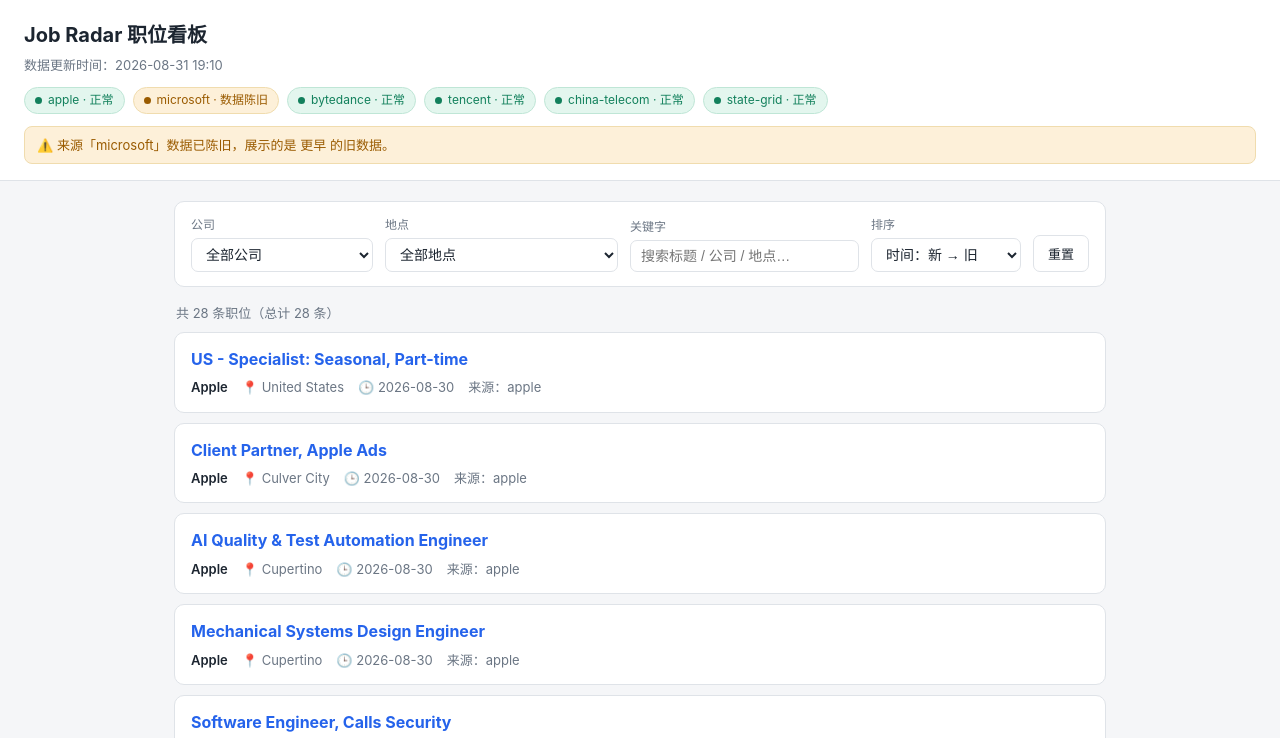
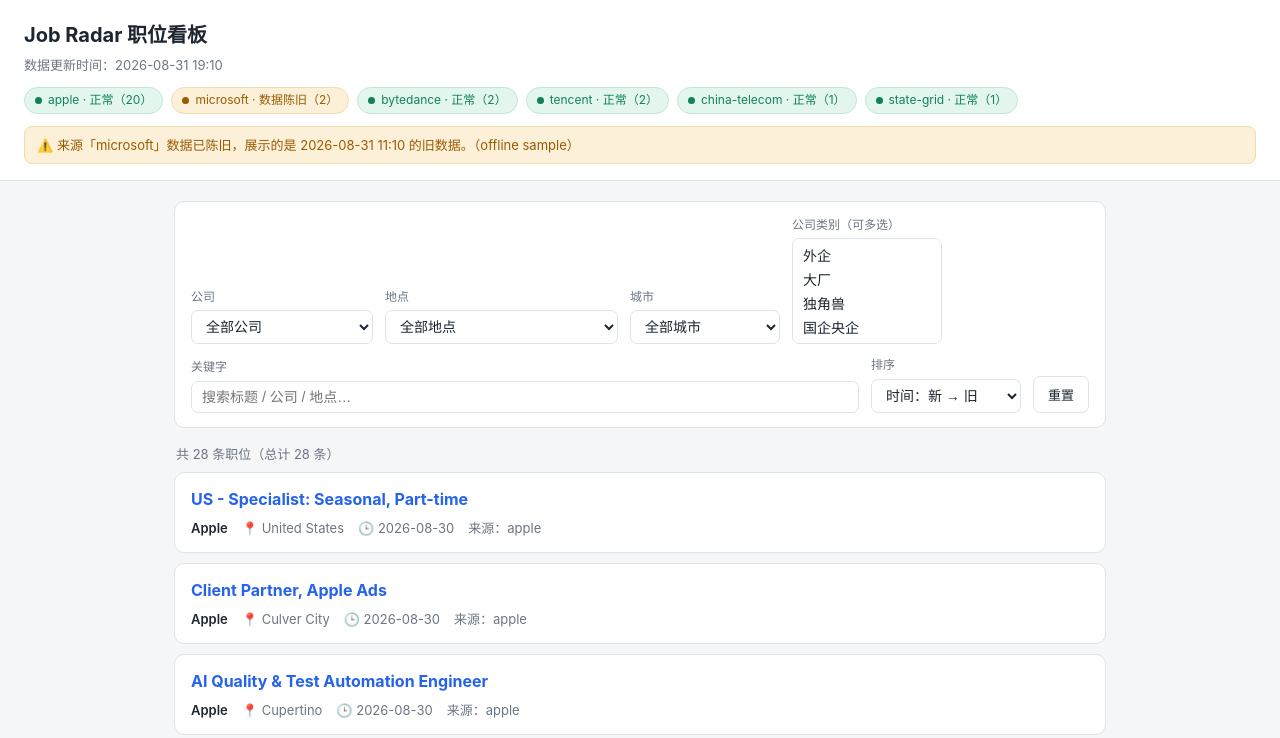
Before and after one commit to jaxblack/job-radar-site, a plain HTML site: page index.html in a window 1280 px wide. Both pictures are taken after a click on the button "重置". Shown: the top 738 px of the page. Drawn offline with Linux system fonts and the light colour scheme.

Commit message:
sync(frontend): 同步 job-radar main 的前端修复（城市筛选 + 数据源时间/降级渲染）

```diff
--- a/app.js
+++ b/app.js
@@ -39,6 +39,52 @@
     return /^https?:\/\//i.test(u) ? u : "";
   }
   function getSource(j) { return asText(pick(j, ["source", "source_name", "site", "provider"])); }
+
+  // 城市 / 公司类别：字段可能缺失，缺失一律降级为 UNKNOWN，不抛错。
+  var UNKNOWN = "unknown";
+
+  var CATEGORY_LABELS = {
+    foreign: "外企",
+    bigtech: "大厂",
+    unicorn: "独角兽",
+    soe: "国企央企",
+    bank: "银行",
+    finance: "金融",
+    quant: "量化",
+    unknown: "未分类"
+  };
+
+  function getCity(j) {
+    var v = asText(pick(j, ["city", "city_name", "work_city", "job_city"]));
+    return v || UNKNOWN;
+  }
+
+  // 一条记录可能有多个类别（数组），也可能是单个字符串；缺失 → ["unknown"]
+  function getCategories(j) {
+    var raw = pick(j, ["company_category", "companyCategory", "company_categories", "category"]);
+    if (raw === null || raw === undefined) return [UNKNOWN];
+    var list = Array.isArray(raw) ? raw : [raw];
+    var out = [];
+    list.forEach(function (item) {
+      var v = asText(item).toLowerCase();
+      if (v && out.indexOf(v) === -1) out.push(v);
+    });
+    return out.length ? out : [UNKNOWN];
+  }
+
+  function categoryLabel(v) {
+    return CATEGORY_LABELS[v] || v;
+  }
+
+  function selectedValues(sel) {
+    if (!sel) return [];
+    var out = [];
+    var opts = sel.options || [];
+    for (var i = 0; i < opts.length; i++) {
+      if (opts[i].selected && opts[i].value) out.push(opts[i].value);
+    }
+    return out;
+  }
   function getRawTime(j) {
     return pick(j, [
       "posted_at", "published_at", "publish_time", "postingDate",
@@ -108,10 +154,22 @@
   }
 
   function sourceTime(s) {
+    // NOTE: export.py 的 SourceReport 实际写出的字段是 last_updated，
+    // 必须排在最前，否则降级提示会退化成「更早」。
     return pick(s, [
+      "last_updated",
       "last_success_at", "last_ok_at", "last_successful_at",
       "fetched_at", "last_fetched_at", "last_run_at", "updated_at", "timestamp", "time"
     ]);
+  }
+
+  function sourceDetail(s) {
+    return asText(pick(s, ["detail", "message", "error", "reason"]));
+  }
+
+  function sourceCount(s) {
+    var v = pick(s, ["count", "total", "n"]);
+    return typeof v === "number" ? v : null;
   }
 
   function statusLabel(st) {
@@ -136,18 +194,29 @@
       var t = sourceTime(s);
       var cls = st === "ok" ? "badge-ok" : st === "stale" ? "badge-stale" : st === "failed" ? "badge-failed" : "badge-unknown";
 
+      var cnt = sourceCount(s);
+      var detail = sourceDetail(s);
+
       var b = el("span", "badge " + cls);
       b.appendChild(el("span", "dot"));
-      b.appendChild(el("span", null, name + " · " + statusLabel(st)));
-      b.title = name + "：" + statusLabel(st) + (t ? "（" + fmtRaw(t) + "）" : "");
+      b.appendChild(el("span", null, name + " · " + statusLabel(st) +
+        (cnt !== null ? "（" + cnt + "）" : "")));
+      b.title = name + "：" + statusLabel(st) +
+        (t ? "（数据时间 " + fmtRaw(t) + "）" : "") +
+        (detail ? "｜" + detail : "");
       badges.appendChild(b);
 
       if (st !== "ok") {
         var when = t ? fmtRaw(t) : "更早";
         var line = el("div", "warn-line" + (st === "failed" ? " is-failed" : ""));
-        line.textContent = "⚠️ 来源「" + name + "」" +
-          (st === "failed" ? "本次抓取失败" : "数据已陈旧") +
-          "，展示的是 " + when + " 的旧数据。";
+        if (st === "failed" && !cnt) {
+          line.textContent = "⚠️ 来源「" + name + "」本次抓取失败，且没有可展示的旧数据。";
+        } else {
+          line.textContent = "⚠️ 来源「" + name + "」" +
+            (st === "failed" ? "本次抓取失败" : "数据已陈旧") +
+            "，展示的是 " + when + " 的旧数据。";
+        }
+        if (detail) line.textContent += "（" + detail + "）";
         warns.appendChild(line);
       }
     });
@@ -174,20 +243,59 @@
     if (values.indexOf(prev) !== -1) sel.value = prev;
   }
 
+  // 城市下拉：真实城市按拼音排序，unknown 固定放在最后，标签为「未知城市」
+  function fillCitySelect(sel, jobs) {
+    if (!sel) return;
+    var prev = sel.value;
+    var cities = uniqueSorted(jobs.map(getCity).filter(function (c) { return c !== UNKNOWN; }));
+    var hasUnknown = jobs.some(function (j) { return getCity(j) === UNKNOWN; });
+    clear(sel);
+    sel.appendChild(new Option("全部城市", ""));
+    cities.forEach(function (c) { sel.appendChild(new Option(c, c)); });
+    if (hasUnknown) sel.appendChild(new Option("未知城市", UNKNOWN));
+    var values = cities.concat(hasUnknown ? [UNKNOWN] : []);
+    if (values.indexOf(prev) !== -1) sel.value = prev;
+  }
+
+  // 公司类别多选：固定 7 类 + unknown；数据里出现的未知取值也补进来，避免筛不到
+  function syncCategorySelect(sel, jobs) {
+    if (!sel) return;
+    var known = {};
+    var i;
+    for (i = 0; i < sel.options.length; i++) known[sel.options[i].value] = true;
+    var extra = [];
+    jobs.forEach(function (j) {
+      getCategories(j).forEach(function (c) {
+        if (!known[c] && extra.indexOf(c) === -1) extra.push(c);
+      });
+    });
+    extra.sort().forEach(function (c) { sel.appendChild(new Option(categoryLabel(c), c)); });
+  }
+
   function buildFilters() {
     fillSelect($("filter-company"), uniqueSorted(state.jobs.map(getCompany)), "全部公司");
     fillSelect($("filter-location"), uniqueSorted(state.jobs.map(getLocation)), "全部地点");
+    fillCitySelect($("filter-city"), state.jobs);
+    syncCategorySelect($("filter-category"), state.jobs);
   }
 
   function currentView() {
     var company = $("filter-company").value;
     var location = $("filter-location").value;
+    var city = $("filter-city") ? $("filter-city").value : "";
+    var cats = selectedValues($("filter-category"));
     var kw = $("filter-keyword").value.trim().toLowerCase();
     var order = $("sort-order").value;
 
     var rows = state.jobs.filter(function (j) {
       if (company && getCompany(j) !== company) return false;
       if (location && getLocation(j) !== location) return false;
+      if (city && getCity(j) !== city) return false;
+      if (cats.length) {
+        var jc = getCategories(j);
+        var hit = cats.some(function (c) { return jc.indexOf(c) !== -1; });
+        if (!hit) return false;
+      }
       if (kw) {
         var hay = [getTitle(j), getCompany(j), getLocation(j), getSource(j)].join(" ").toLowerCase();
         if (hay.indexOf(kw) === -1) return false;
@@ -215,7 +323,13 @@
     clear(list);
 
     $("result-count").textContent = "共 " + rows.length + " 条职位（总计 " + state.jobs.length + " 条）";
-    $("empty-hint").hidden = rows.length !== 0;
+    var emptyHint = $("empty-hint");
+    emptyHint.hidden = rows.length !== 0;
+    if (rows.length === 0) {
+      emptyHint.textContent = state.jobs.length === 0
+        ? "暂无职位数据。"
+        : "没有符合条件的职位，请放宽筛选条件或点击「重置」。";
+    }
 
     rows.forEach(function (j) {
       var li = el("li", "job-card");
@@ -282,37 +396,51 @@
     var box = $("error-box");
     box.hidden = false;
     clear(box);
-    box.appendChild(el("strong", null, "数据加载失败"));
+    box.appendChild(el("strong", null, "职位数据加载失败"));
     box.appendChild(el("p", null, msg));
-    box.appendChild(el("p", null, "请确认 site/data/ 下存在 jobs.json、sources.json、meta.json，并通过 HTTP 服务打开页面（例如在 site/ 目录执行 python3 -m http.server 后访问 http://localhost:8000/）。"));
-    $("generated-at").textContent = "不可用";
-    $("result-count").textContent = "";
+    box.appendChild(el("p", null, "页面仍可正常使用，但暂时没有职位可展示。请确认 site/data/ 下存在 jobs.json、sources.json、meta.json，并通过 HTTP 服务打开页面（例如在 site/ 目录执行 python3 -m http.server 后访问 http://localhost:8000/）。"));
   }
 
   function init() {
-    ["filter-company", "filter-location", "sort-order"].forEach(function (id) {
-      $(id).addEventListener("change", renderJobs);
+    ["filter-company", "filter-location", "filter-city", "filter-category", "sort-order"].forEach(function (id) {
+      var node = $(id);
+      if (node) node.addEventListener("change", renderJobs);
     });
     $("filter-keyword").addEventListener("input", renderJobs);
     $("reset-btn").addEventListener("click", function () {
       $("filter-company").value = "";
       $("filter-location").value = "";
+      if ($("filter-city")) $("filter-city").value = "";
+      var cat = $("filter-category");
+      if (cat) {
+        for (var i = 0; i < cat.options.length; i++) cat.options[i].selected = false;
+      }
       $("filter-keyword").value = "";
       $("sort-order").value = "desc";
       renderJobs();
     });
 
     Promise.all([
-      loadJson("data/jobs.json"),
+      loadJson("data/jobs.json").then(
+        function (v) { return { ok: true, value: v }; },
+        function (e) { return { ok: false, error: e }; }
+      ),
       loadJson("data/sources.json").catch(function () { return []; }),
       loadJson("data/meta.json").catch(function () { return {}; })
     ]).then(function (res) {
-      state.jobs = toArray(res[0], ["jobs", "items", "data", "results"]);
+      var jobsRes = res[0];
+      state.jobs = jobsRes.ok ? toArray(jobsRes.value, ["jobs", "items", "data", "results"]) : [];
       state.sources = toArray(res[1], ["sources", "items", "data"]);
       state.meta = (res[2] && typeof res[2] === "object" && !Array.isArray(res[2])) ? res[2] : {};
+
+      // 即使 jobs.json 缺失/损坏，页面仍然可用：渲染头部与空列表 + 友好提示，不白屏。
       renderHeader();
       buildFilters();
       renderJobs();
+
+      if (!jobsRes.ok) {
+        showError(String((jobsRes.error && jobsRes.error.message) || jobsRes.error));
+      }
     }).catch(function (err) {
       showError(String((err && err.message) || err));
     });
@@ -325,6 +453,6 @@
   }
 
   if (typeof module !== "undefined" && module.exports) {
-    module.exports = { toDate: toDate, pick: pick, asText: asText, toArray: toArray, normStatus: normStatus };
+    module.exports = { toDate: toDate, pick: pick, asText: asText, toArray: toArray, normStatus: normStatus, getCity: getCity, getCategories: getCategories, sourceTime: sourceTime, sourceName: sourceName };
   }
 })();
--- a/index.html
+++ b/index.html
@@ -26,6 +26,23 @@
       <span>地点</span>
       <select id="filter-location"><option value="">全部地点</option></select>
     </label>
+    <label class="field">
+      <span>城市</span>
+      <select id="filter-city"><option value="">全部城市</option></select>
+    </label>
+    <label class="field field-multi">
+      <span>公司类别（可多选）</span>
+      <select id="filter-category" multiple size="4" aria-label="公司类别，可多选">
+        <option value="foreign">外企</option>
+        <option value="bigtech">大厂</option>
+        <option value="unicorn">独角兽</option>
+        <option value="soe">国企央企</option>
+        <option value="bank">银行</option>
+        <option value="finance">金融</option>
+        <option value="quant">量化</option>
+        <option value="unknown">未分类</option>
+      </select>
+    </label>
     <label class="field grow">
       <span>关键字</span>
       <input id="filter-keyword" type="search" placeholder="搜索标题 / 公司 / 地点…" autocomplete="off" />
--- a/style.css
+++ b/style.css
@@ -86,6 +86,8 @@
   min-width: 150px;
 }
 .field.grow input { min-width: 100%; }
+.field.field-multi select[multiple] { padding: 4px; min-width: 150px; overflow-y: auto; }
+.field.field-multi select[multiple] option { padding: 2px 6px; }
 
 .reset {
   font-size: 13px;
```
